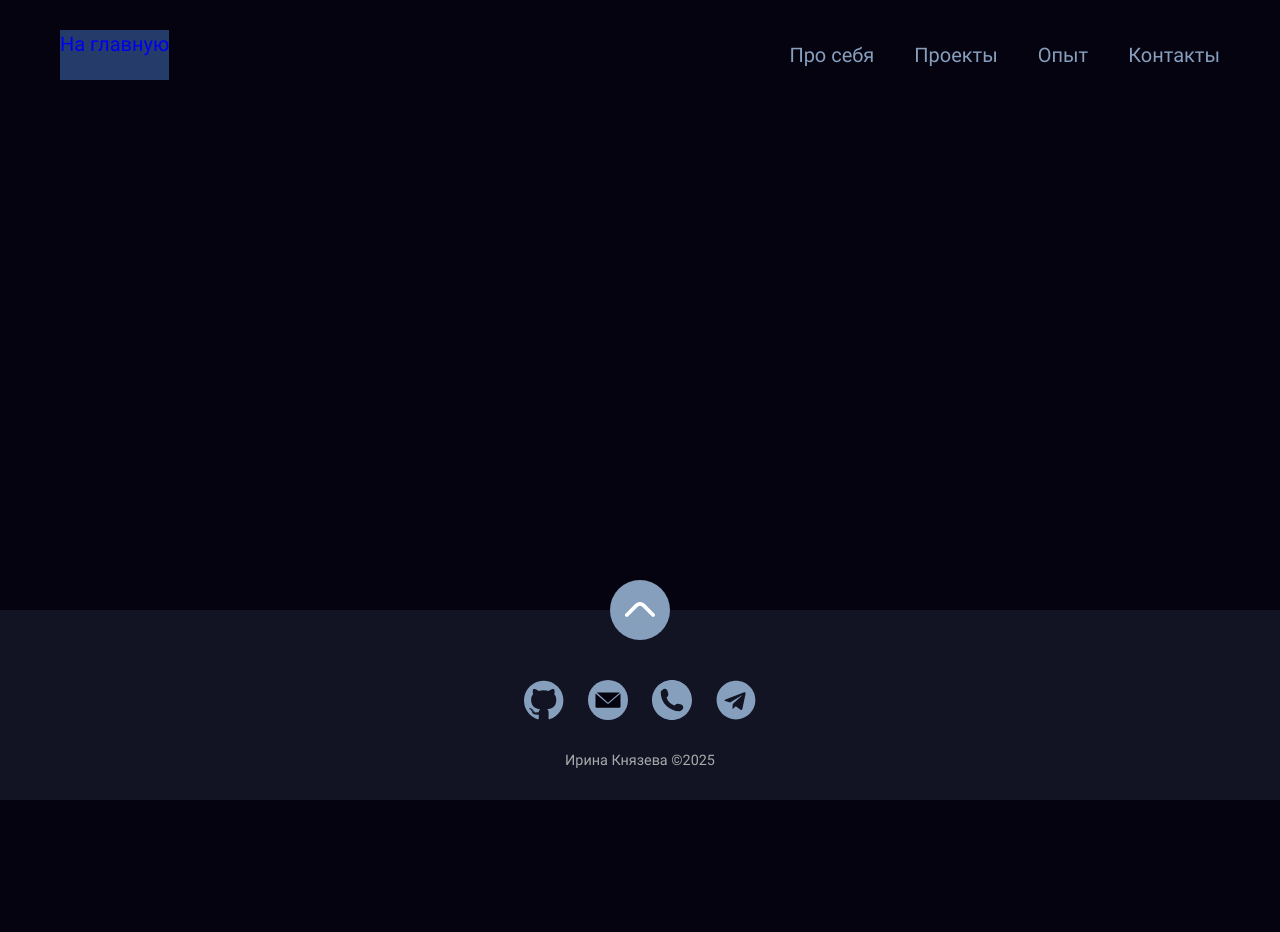
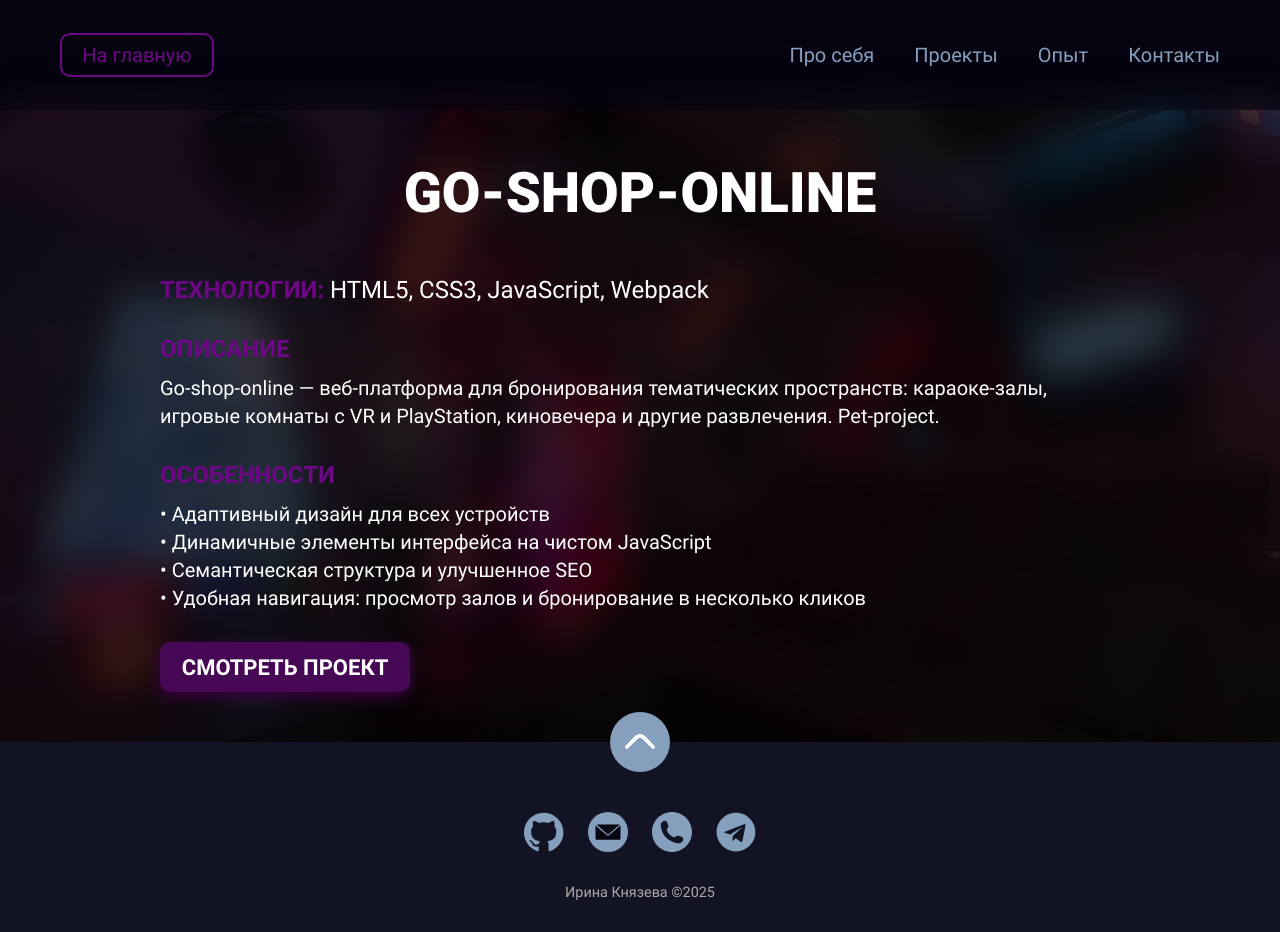
Before and after one commit to risha803/knyazeva-website, a website built with Vite: page src/pages/go.html in a window 1280 px wide. Before the commit the page ends 800 px from the top, so only its background shows below. Built offline with nearby package versions, Linux system fonts and the light colour scheme.

Commit message:
edit page for go-project section

```diff
--- a/src/pages/go.html
+++ b/src/pages/go.html
@@ -12,7 +12,7 @@
   </head>
 
   <body>
-    <div id="app">
+    <div id="app-go">
       <header class="header" id="start">
         <div class="container header__container">
           <div class="header__wrapper">
@@ -42,8 +42,25 @@
           </div>
         </div>
       </header>
-      <main class="main">
-
+      <main class="main main-go">
+        <div class="container main-container-go">
+          <section class="portfolio portfolio__content">
+            <div class="portfolio__container">
+              <h1 class="portfolio__title">Go-shop-online</h1>
+              <p class="portfolio__tech"><strong class="portfolio__tech-color">Технологии:</strong> HTML5, CSS3, JavaScript, Webpack</p>
+              <h2 class="portfolio__subtitle">Описание</h2>
+              <p class="portfolio__text">Go-shop-online — веб-платформа для бронирования тематических пространств: караоке-залы, игровые комнаты с VR и PlayStation, киновечера и другие развлечения. Pet-project.</p>
+              <h2 class="portfolio__subtitle">Особенности</h2>
+              <ul class="portfolio__list">
+                <li class="portfolio__list-item">&bull; Адаптивный дизайн для всех устройств</li>
+                <li class="portfolio__list-item">&bull; Динамичные элементы интерфейса на чистом JavaScript</li>
+                <li class="portfolio__list-item">&bull; Семантическая структура и улучшенное SEO</li>
+                <li class="portfolio__list-item">&bull; Удобная навигация: просмотр залов и бронирование в несколько кликов</li>
+              </ul>
+              <a href="https://risha803.github.io/Go-shop-online/" target="_blank" class="portfolio__btn">Смотреть проект</a>
+            </div>
+          </section>
+        </div>
       </main>
       <footer class="footer">
         <div class="container">
--- a/src/scss/header.scss
+++ b/src/scss/header.scss
@@ -19,36 +19,27 @@
   min-width: 150px;
   height: 40px;
   padding: 0;
-
   background: none;
   cursor: pointer;
-
   border-radius: 10px;
   border: 2px solid var(--dark-bg-line);
   color: var(--dark-bg-line);
-
   transition: border-color 0.2s ease,
               background-color 0.2s ease,
               color 0.2s ease;
-
   &:hover {
     border-color: var(--blue);
   }
-
   &:focus {
     outline: none;
     border-color: var(--blue);
   }
-
-  // при активе кнопка синяя и текст белый
   &:active,
   &.active {
     background-color: var(--blue);
     border-color: var(--blue);
-    color: #fff !important; // чтобы точно перебить svg и текст
+    color: #fff !important;
   }
-
-  // если есть svg — тоже красим в белый при active
   &:active svg,
   &.active svg {
     fill: #fff;
@@ -57,16 +48,38 @@
 }
 
 .header__btn-start {
-  display: block;
+  display: flex;
   align-items: center;
   justify-content: center;
-  max-width: 150px;
-  height: 50px;
+  min-width: 150px;
+  height: 40px;
   padding: 0;
-  border: none;
   background: none;
   cursor: pointer;
-  background-color: var(--dark-bg-line);
+  border-radius: 10px;
+  border: 2px solid  #6D0885;
+  color:  #6D0885;
+  transition: border-color 0.2s ease,
+              background-color 0.2s ease,
+              color 0.2s ease;
+  &:hover {
+    border-color: #460854;
+  }
+  &:focus {
+    outline: none;
+    border-color: #460854;
+  }
+  &:active,
+  &.active {
+    background-color: #6D0885;
+    border-color: #6D0885;
+    color: #fff !important;
+  }
+  &:active svg,
+  &.active svg {
+    fill: #fff;
+    stroke: #fff;
+  }
 }
 
 .header__navigation {
--- a/src/scss/main.scss
+++ b/src/scss/main.scss
@@ -5,8 +5,34 @@
   position: relative;
 }
 
-body.dark-theme .main__container{
+body .main__container{
   background-color: var(--dark-black);
+}
+
+body .main-go {
+  position: relative;
+  background-color: #18111A;
+  background-image:
+    linear-gradient(rgba(0,0,0,0.7), rgba(0,0,0,0.7)),
+    url('/public/starwars.jpg');
+  background-size: cover;
+  background-position: center;
+  flex: 1 0 auto;
+  background-repeat: no-repeat;
+  &::before {
+    content: '';
+    position: absolute;
+    top: 0; left: 0;
+    width: 100%;
+    height: 100%;
+    background: inherit;
+    filter: blur(20px);
+    z-index: 0;
+  }
+  > * {
+    position: relative;
+    z-index: 1;
+  }
 }
 
 a-waves {
--- /dev/null
+++ b/src/scss/portfolio.scss
@@ -0,0 +1,74 @@
+#app-go {
+  flex: 1 0 auto;
+  display: flex;
+  flex-direction: column;
+  min-height: 100%;
+}
+
+.portfolio {
+  padding: 50px 100px;
+  margin: 0 auto;
+}
+
+.portfolio__title {
+  font-size: 56px;
+  font-weight: 900;
+  line-height: normal;
+  text-transform: uppercase;
+  text-align: center;
+  color: var(--white);
+}
+
+.portfolio__tech-color {
+  color: #6D0885;
+  text-transform: uppercase;
+}
+
+.portfolio__tech {
+  padding-top: 50px;
+  font-size: 24px;
+}
+
+.portfolio__subtitle {
+  color: #6D0885;
+  text-transform: uppercase;
+  padding-top: 20px;
+  font-size: 24px;
+  text-align: left;
+}
+
+.portfolio__btn {
+  width: 250px;
+  height: 50px;
+  padding: 0;
+  margin: 30px 0 0 0;
+  display: flex;
+  justify-content: center;
+  align-items: center;
+  text-transform: uppercase;
+  font-size: 22px;
+  font-weight: 700;
+  line-height: normal;
+  color: white;
+  border-radius: 10px;
+  background-color: #460854;
+  box-shadow: 0 5px 15px 0 rgb(59, 1, 65);
+  transition: 0.5s;
+  cursor: pointer;
+}
+
+.portfolio__btn:hover {
+  transform: translate(0,-3px);
+  box-shadow: 0 20px 40px 0 rgb(127, 8, 57);
+}
+
+.portfolio__btn:focus {
+  background-color: #6D0885;
+  outline: none;
+  background-position: right center;
+}
+
+.portfolio__btn:active {
+  background-color: var(--violet);
+  background-position: right center;
+}
--- a/src/style.scss
+++ b/src/style.scss
@@ -13,3 +13,4 @@
 @use './scss/carousel.scss';
 @use './scss/contact.scss';
 @use './scss/footer.scss';
+@use './scss/portfolio.scss';
```
